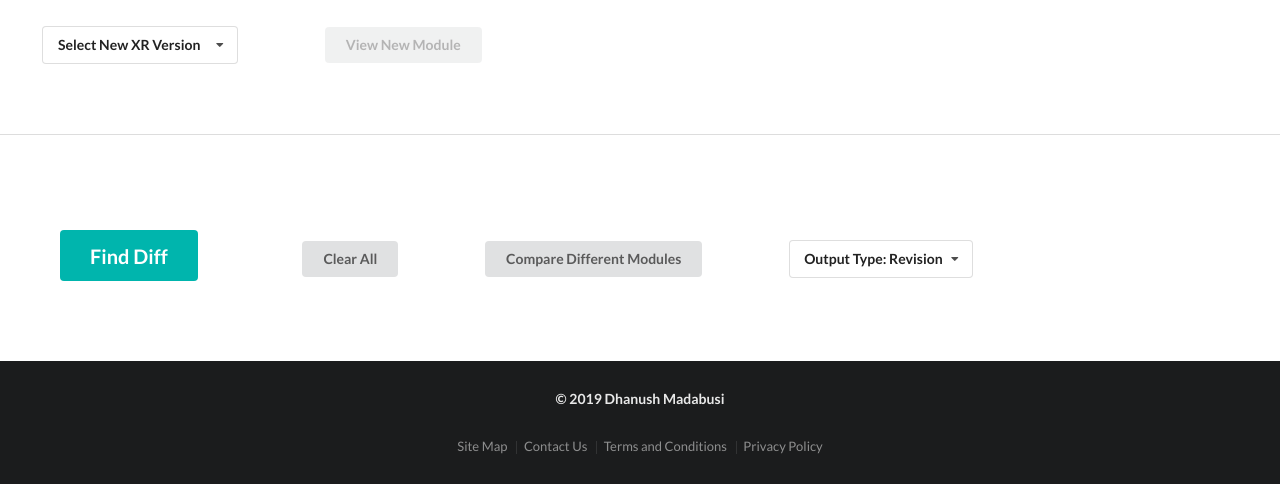
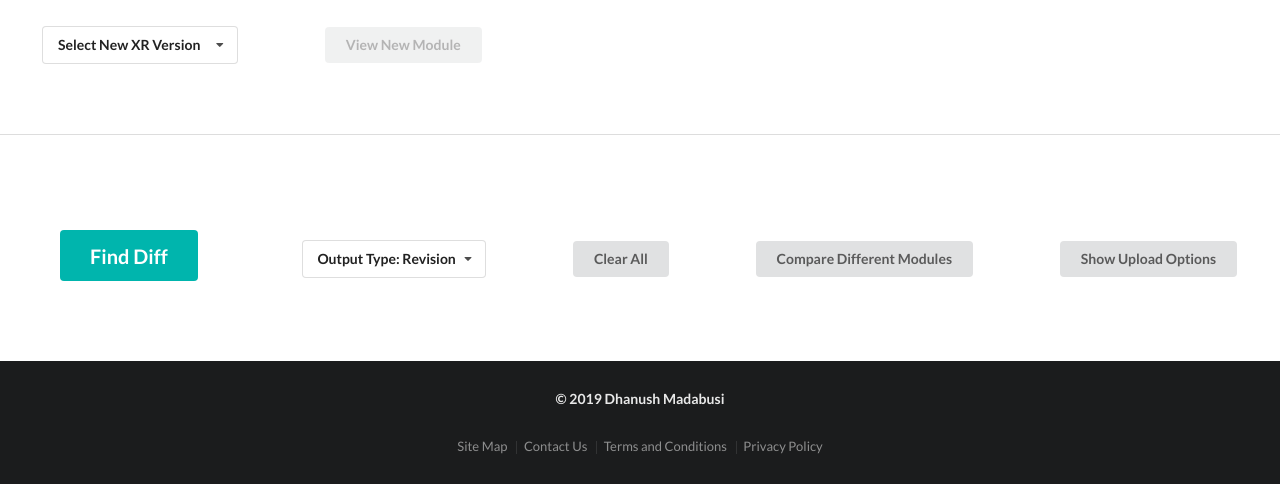
Before and after one commit to dmads98/yangdiff-django, a Django app: page /compare/ in a window 1280 px wide. Shown: the part 683-1167 px from the top of the page. Run offline with Django 3.2, Linux system fonts and the light colour scheme.

Commit message:
added upload capabilities but no backend handling

```diff
--- a/src/static/yang_compare/css/compare.css
+++ b/src/static/yang_compare/css/compare.css
@@ -15,7 +15,20 @@
   font-family: Lato,'Helvetica Neue', Arial, Helvetica, sans-serif;
 }
 
+#upload-section input{
+  width: 1px;
+  height: 1px;
+}
+
 #module-dropdown2{
+  display: none;
+}
+
+#upload-section .ui.dropdown{
+  display: none;
+}
+
+#upload-section{
   display: none;
 }
 
--- a/src/static/yang_compare/js/compare.js
+++ b/src/static/yang_compare/js/compare.js
@@ -276,6 +276,43 @@ $(document).ready(() => {
 		}
 	})
 
+	$('#upload-button1').on('click', () => {
+		$('#file-input1').click()
+	})
+
+	$('#file-input1').on('change', () => {
+		$('#file-upload-select1').dropdown('clear')
+		let input = document.getElementById('file-input1')
+ 		$('#file-upload-select1 .menu').empty()
+	  	for (var i = 0; i < input.files.length; i++) {
+	  		let element = `<div class="item">` + input.files[i].name + `</div>`
+	    	$('#file-upload-select1 .menu').append(element);
+	    }
+	    $('#file-upload-select1').css('display', 'inline-block');
+	    $('#file-upload-select1').dropdown()
+  	});
+
+  	$('#upload-button2').on('click', () => {
+		$('#file-input2').click()
+	})
+
+	$('#file-input2').on('change', () => {
+		$('#file-upload-select2').dropdown('clear')
+		let input = document.getElementById('file-input2')
+ 		$('#file-upload-select2 .menu').empty()
+	  	for (var i = 0; i < input.files.length; i++) {
+	  		let element = `<div class="item">` + input.files[i].name + `</div>`
+	    	$('#file-upload-select2 .menu').append(element);
+	    }
+	    $('#file-upload-select2').css('display', 'inline-block');
+	    $('#file-upload-select2').dropdown()
+  	});
+
+  	$('.upload.input').on('change', () => {
+  		$('#version-dropdown1').dropdown('clear')
+		$('#version-dropdown2').dropdown('clear')
+  	})
+
 	$('#compare-btn').on('click', () => {
 		if (($('#version-dropdown1').dropdown('get value') == "") ||
 				($('#version-dropdown2').dropdown('get value') == "") ||
@@ -306,10 +343,18 @@ $(document).ready(() => {
 		contentDownload(content, filename)
 	})
 
-	$('.ui.dropdown').on('change', () => {
+	$('.ui.main.dropdown').on('change', () => {
 		inputChanged = true;
 		$('.ui.diff.message').hide()
 		$('#no-module-msg pre').empty()
+		if (($('#version-dropdown1').dropdown('get value') != "") ||
+				($('#version-dropdown2').dropdown('get value') != "") ||
+				($('#module-dropdown1').dropdown('get value') != "") ||
+				($('#module-dropdown2').dropdown('get value') != "")){
+			if ($('#show-upload-btn').html() == "Hide Upload Options"){
+				$('#show-upload-btn').click()
+			}
+		}
 	})
 
 	$('.ui.diff.message .icon').on('click', () => {
@@ -319,8 +364,8 @@ $(document).ready(() => {
 	$('#clear-btn').on('click', () => {
 		$('#version-dropdown1').dropdown('clear')
 		$('#version-dropdown2').dropdown('clear')
-		$('#module-dropdown1').dropdown('clear')
-		$('#module-dropdown2').dropdown('clear')
+		// $('#module-dropdown1').dropdown('clear')
+		// $('#module-dropdown2').dropdown('clear')
 	})
 
 	$('#different-module-btn').on('click', () => {
@@ -329,9 +374,21 @@ $(document).ready(() => {
 			$('#module-dropdown2').css('display', 'inline-block');
 		}
 		else{
-			$('#different-module-btn').html( "Compare Different Modules")
+			$('#different-module-btn').html("Compare Different Modules")
 			$('#module-dropdown2').hide()
 		}
+	})
+
+	$('#show-upload-btn').on('click', () => {
+		if ($('#show-upload-btn').html() == "Show Upload Options"){
+			$('#show-upload-btn').html("Hide Upload Options")
+		}
+		else{
+			$('.ui.upload.dropdown').hide()
+			$('.upload.input').val("")
+			$('#show-upload-btn').html("Show Upload Options");
+		}
+		$('#upload-section').toggle();
 	})
 
 	$('#view-module-btn1').on('click', () => {
--- a/src/yang_compare/templates/yang_compare/compare.html
+++ b/src/yang_compare/templates/yang_compare/compare.html
@@ -31,13 +31,13 @@ Yang Module Compare
 <hr>
 
 <div id="diff-input">
-  <div id="version-dropdown1" class="ui old search selection dropdown floating button">
+  <div id="version-dropdown1" class="ui old search selection main dropdown floating button">
     <input id="version-value1" type="hidden" name="version">
     <i class="dropdown icon"></i>
     <div class="default text">Select Old XR Version</div>
   </div>
 
-  <div id="module-dropdown1" class="ui old disabled search selection dropdown floating button">
+  <div id="module-dropdown1" class="ui old disabled search selection main dropdown floating button">
     <input type="hidden" name="module">
     <i class="dropdown icon"></i>
     <div class="default text">Select Yang Module</div>
@@ -66,13 +66,13 @@ Yang Module Compare
 
   <div class="ui divider"></div>
 
-  <div id="version-dropdown2" class="ui new search selection dropdown floating button">
+  <div id="version-dropdown2" class="ui new search selection main dropdown floating button">
     <input id="version-value2" type="hidden" name="version">
     <i class="dropdown icon"></i>
     <div class="default text">Select New XR Version</div>
   </div>
 
-  <div id="module-dropdown2" class="ui new disabled search selection dropdown floating button">
+  <div id="module-dropdown2" class="ui new disabled search selection main dropdown floating button">
     <input type="hidden" name="module">
     <i class="dropdown icon"></i>
     <div class="default text">Select Yang Module</div>
@@ -99,13 +99,37 @@ Yang Module Compare
 
   <div class="ui divider"></div>
 
+  <div id="upload-section">
+    <button id="upload-button1" class="ui right labeled icon button">
+      <i class="upload icon"></i>
+      Upload Old Modules
+    </button>
+    <input id='file-input1' type='file' class="upload input" multiple/>
+    <div id="file-upload-select1" class="ui compact selection upload dropdown floating button">
+      <input type="hidden" name="file-upload">
+      <i class="dropdown icon"></i>
+      <div class="default text">Select Primary Module</div>
+      <div class="menu">
+      </div>
+    </div>
+    <button id="upload-button2" class="ui right labeled icon button">
+      <i class="upload icon"></i>
+      Upload New Modules
+    </button>
+    <input id='file-input2' type='file' class="upload input" multiple/>
+    <div id="file-upload-select2" class="ui compact selection upload dropdown floating button">
+      <input type="hidden" name="file-upload">
+      <i class="dropdown icon"></i>
+      <div class="default text">Select Primary Module</div>
+      <div class="menu">
+      </div>
+    </div>
+    <div class="ui divider"></div>
+  </div>
+
   <button id="compare-btn" class="ui huge teal button">Find Diff</button>
 
-  <button id="clear-btn" class="ui button">Clear All</button>
-
-  <button id="different-module-btn" class="ui button">Compare Different Modules</button>
-
-  <div id="difftype" class="ui compact selection dropdown floating button">
+  <div id="difftype" class="ui compact selection main dropdown floating button">
     <input type="hidden" name="difftype" value="revision">
     <i class="dropdown icon"></i>
     <div class="default text">Revision</div>
@@ -115,6 +139,13 @@ Yang Module Compare
       <div class="item" data-text="Output Type: Revision" data-value="revision">Revision</div>
     </div>
   </div>
+
+  <button id="clear-btn" class="ui button">Clear All</button>
+
+  <button id="different-module-btn" class="ui button">Compare Different Modules</button>
+
+  <button id="show-upload-btn" class="ui button">Show Upload Options</button>
+
 </div>
 
 <div id="module-missing-msg" class="ui compact warning diff message">
```
Also changed, not shown: src/yang_compare/static/yang_compare/css/compare.css (+13 -0 lines), src/yang_compare/static/yang_compare/js/compare.js (+61 -4 lines), src/yang_compare/yangdiff.py (+0 -9 lines).
